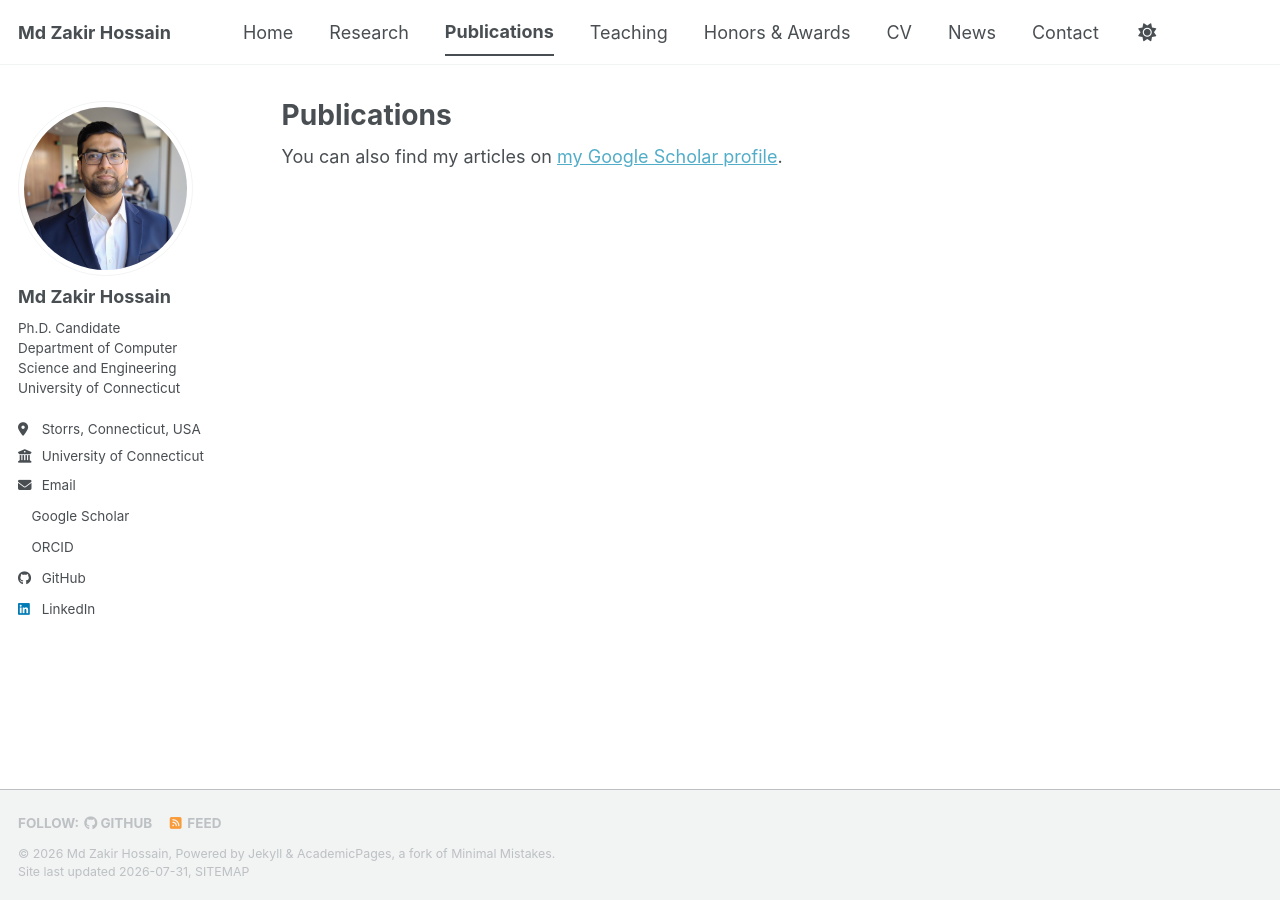
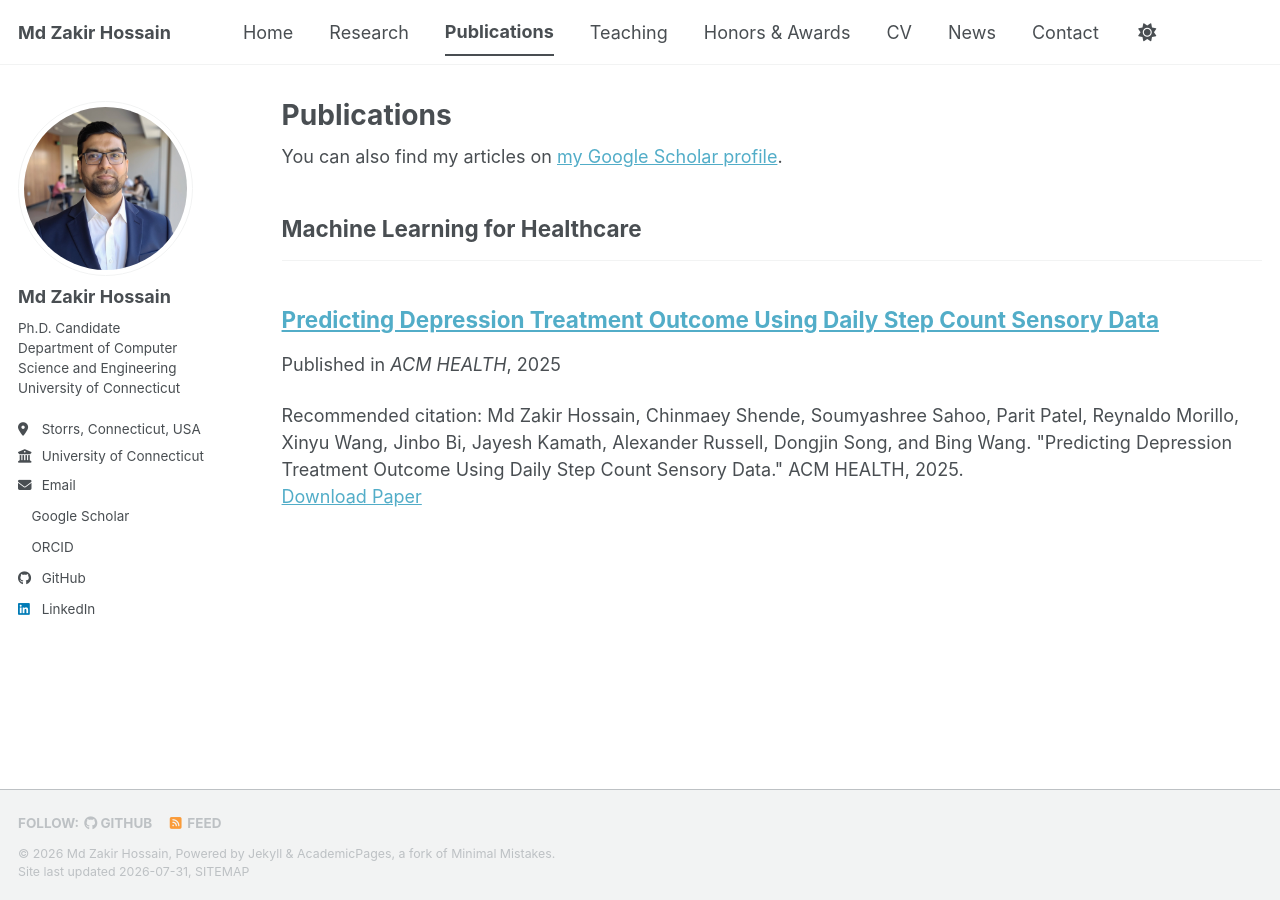
Before and after one commit to zakir-uconn/zakir-uconn.github.io, a Jekyll site: the page built from _pages/publications.html, in a window 1280 px wide. Built offline with Jekyll 4.4.1, drawn with Linux system fonts in a browser that asks for light colours; a style sheet for code colours, icons or effects is not loaded.

Commit message:
Update publication metadata for 2025 paper

```diff
--- a/_publications/2025-step-count-depression.md
+++ b/_publications/2025-step-count-depression.md
@@ -1 +1,11 @@
-2025-step-count-depression.md
+---
+title: "Predicting Depression Treatment Outcome Using Daily Step Count Sensory Data"
+collection: publications
+category: healthcare
+permalink: /publication/2025-step-count-depression
+excerpt: ''
+date: 2025-12-01
+venue: 'ACM HEALTH'
+paperurl: ''
+citation: 'Md Zakir Hossain, Chinmaey Shende, Soumyashree Sahoo, Parit Patel, Reynaldo Morillo, Xinyu Wang, Jinbo Bi, Jayesh Kamath, Alexander Russell, Dongjin Song, and Bing Wang. "Predicting Depression Treatment Outcome Using Daily Step Count Sensory Data." ACM HEALTH, 2025.'
+---
```
